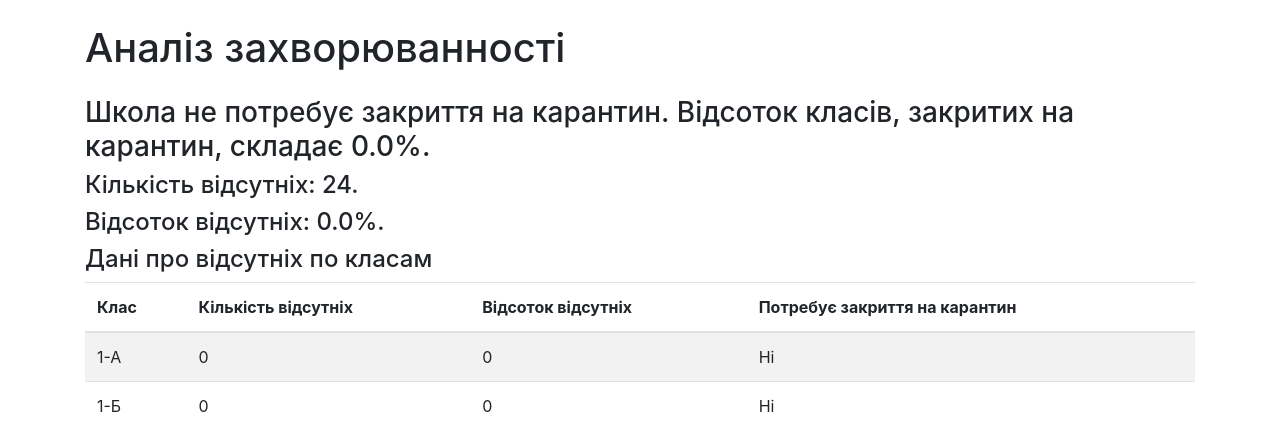
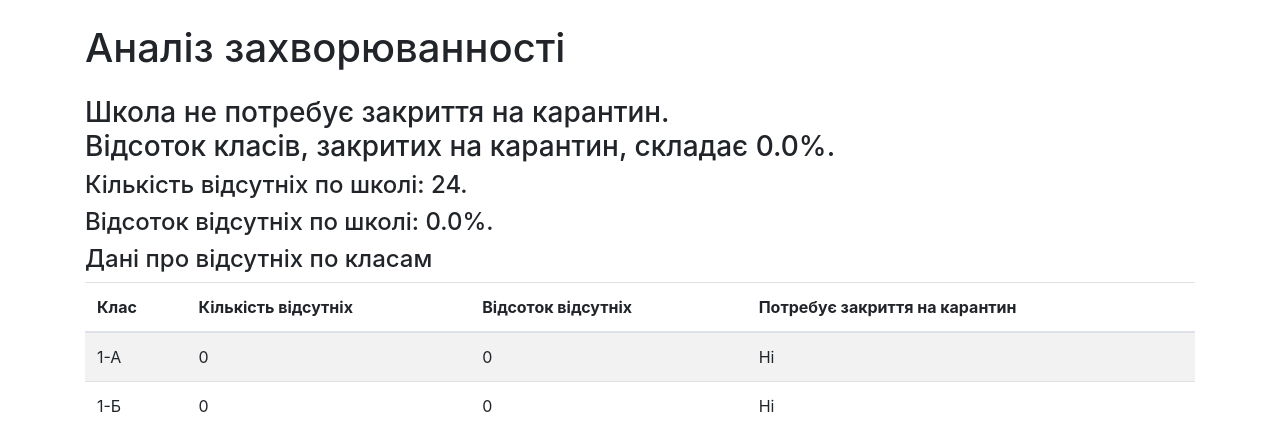
Before and after one commit to KashaVarya/Pupils-monitoring, a Django app: page / in a window 1280 px wide. Shown: the part 80-506 px from the top of the page. Run offline with Django 3.2, Linux system fonts and the light colour scheme; data comes from the database, SQL or seed files in the repository; data that the repository does not hold is empty; some libraries are stand-ins or nearby versions.

Commit message:
translation & typo fixes

```diff
--- a/monitoring/templates/monitoring/add_absence.html
+++ b/monitoring/templates/monitoring/add_absence.html
@@ -4,12 +4,12 @@
     <div class="container">
         <div class="row justify-content-center">
             <div class="col-md-6">
-                <h1 class="my-4">Внести вісутніх</h1>
+                <h1 class="my-4">Внести відсутніх</h1>
 
                 <form method="post">
                     {% csrf_token %}
                     <div class="form-group">
-                        <label for="cause">Причина отсутствия</label>
+                        <label for="cause">Причина відсутності</label>
                         <select id="cause" name="cause" required class="form-control">
                             {% for cause in causes %}
                                 <option value="{{ cause.0 }}">
@@ -19,7 +19,7 @@
                         </select>
                     </div>
                     <div class="form-group">
-                        <label for="pupil">ФИО ученика</label>
+                        <label for="pupil">ПІП учня</label>
                         <select id="pupil" name="pupil" required class="form-control">
                             {% for pupil in pupils %}
                                 <option value="{{ pupil.id }}">
--- a/monitoring/templates/monitoring/add_discount.html
+++ b/monitoring/templates/monitoring/add_discount.html
@@ -10,7 +10,7 @@
                     {% csrf_token %}
 
                     <div class="form-group">
-                        <label for="pupil">ФИО ученика</label>
+                        <label for="pupil">ПІП учня</label>
                         <select class="form-control" id="pupil" name="pupil" required>
                             {% for pupil in pupils %}
                                 <option value="{{ pupil.id }}">
--- a/monitoring/templates/monitoring/add_group.html
+++ b/monitoring/templates/monitoring/add_group.html
@@ -10,7 +10,7 @@
                     {% csrf_token %}
 
                     <div class="form-group">
-                        <label for="pupil">ФИО ученика</label>
+                        <label for="pupil">ПІП учня</label>
                         <select id="pupil" class="form-control" name="pupil" required>
                             {% for pupil in pupils %}
                                 <option value="{{ pupil.id }}">
@@ -22,7 +22,7 @@
                         </select>
                     </div>
                     <div class="form-group">
-                        <label for="group">Группа</label>
+                        <label for="group">Група</label>
                         <select id="group" class="form-control" name="group" required>
                             {% for group in groups %}
                                 <option value="{{ group.0 }}">
--- a/monitoring/templates/monitoring/index.html
+++ b/monitoring/templates/monitoring/index.html
@@ -8,15 +8,15 @@
                 <h1 class="my-4 text-break">Аналіз захворюванності</h1>
 
                 {% if perc_cls >= 20 %}
-                    <h3>Школа потребує закриття на карантин! Відсоток класів, закритих на карантин,
+                    <h3>Школа потребує закриття на карантин! <br> Відсоток класів, закритих на карантин,
                         складає {{ perc_cls }}%.</h3>
                 {% else %}
-                    <h3>Школа не потребує закриття на карантин. Відсоток класів, закритих на карантин,
+                    <h3>Школа не потребує закриття на карантин. <br> Відсоток класів, закритих на карантин,
                         складає {{ perc_cls }}%.</h3>
                 {% endif %}
 
-                <h4>Кількість відсутніх: {{ all }}.</h4>
-                <h4>Відсоток відсутніх: {{ perc_pupils }}%.</h4>
+                <h4>Кількість відсутніх по школі: {{ all }}.</h4>
+                <h4>Відсоток відсутніх по школі: {{ perc_pupils }}%.</h4>
 
                 <h4>Дані про відсутніх по класам</h4>
                 <table class="table table-striped table-responsive-sm">
```
